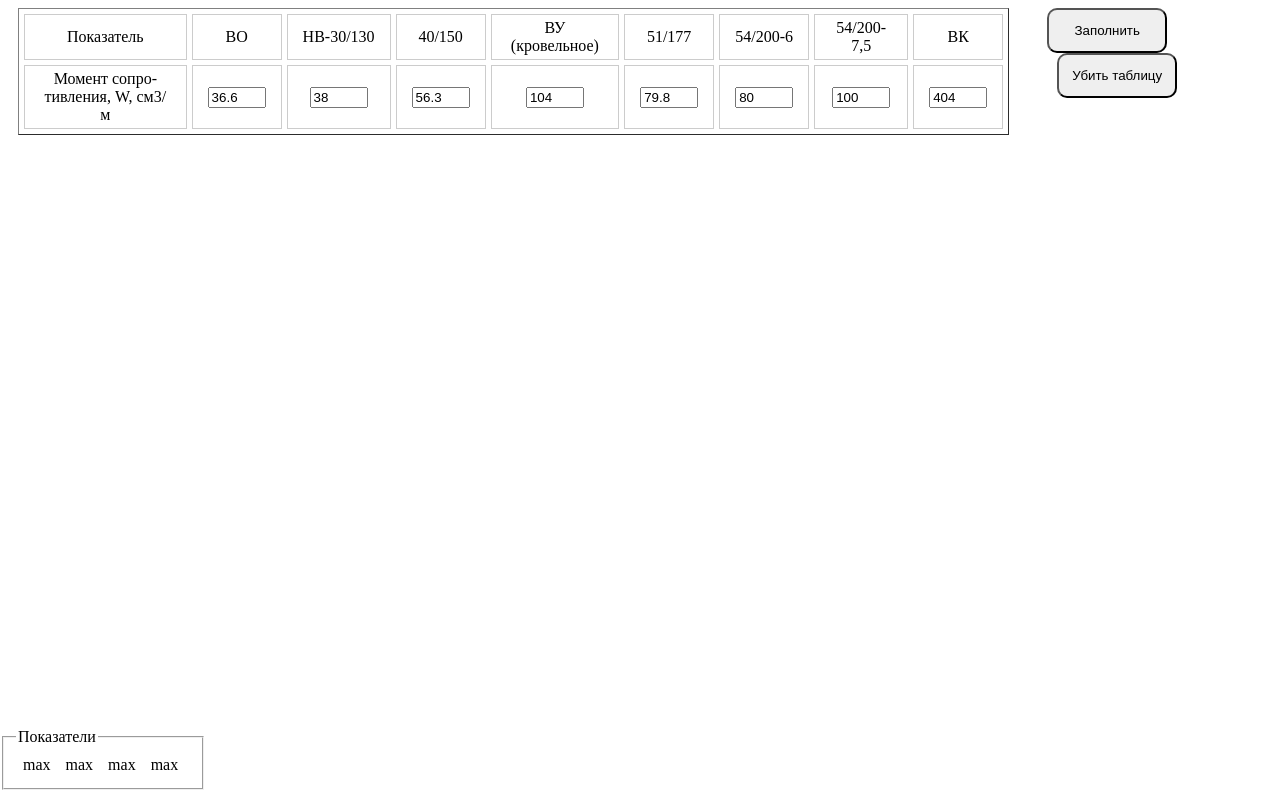
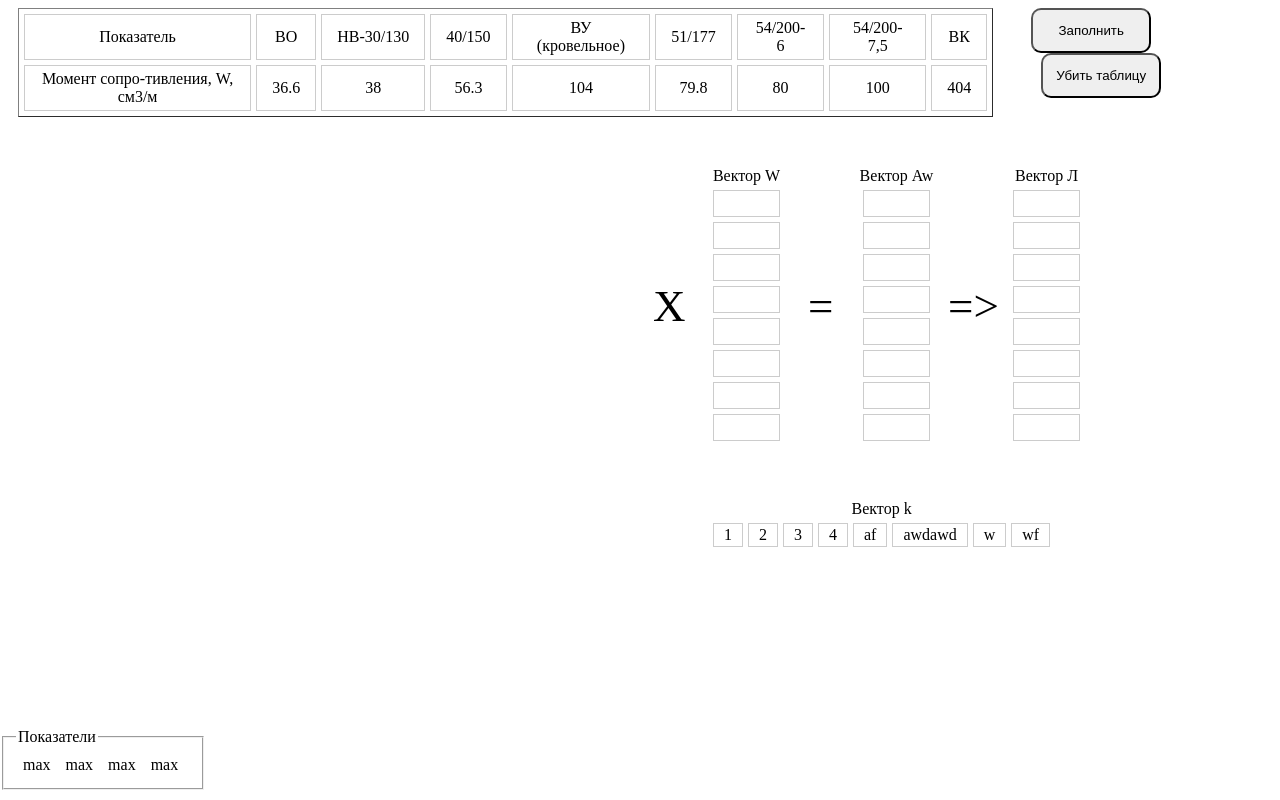
Before and after one commit to greatUzumaki/lab-3, a plain HTML site: page index.html in a window 1280 px wide. Drawn offline with Linux system fonts and the light colour scheme.

Commit message:
add new system

```diff
--- a/index.html
+++ b/index.html
@@ -4,7 +4,7 @@
     <meta charset="UTF-8" />
     <meta http-equiv="X-UA-Compatible" content="IE=edge" />
     <meta name="viewport" content="width=device-width, initial-scale=1.0" />
-    <title>Lab2</title>
+    <title>Lab3</title>
     <link rel="stylesheet" href="/style.css" />
   </head>
   <body>
@@ -24,19 +24,19 @@
           </tr>
           <tr>
             <td>Момент сопро-тивления, W, см3/м</td>
-            <td><input type="number" value="36.6" id="z1" /></td>
-            <td><input type="number" value="38" id="z2" /></td>
-            <td><input type="number" value="56.3" id="z3" /></td>
-            <td><input type="number" value="104" id="z4" /></td>
-            <td><input type="number" value="79.8" id="z5" /></td>
-            <td><input type="number" value="80" id="z6" /></td>
-            <td><input type="number" value="100" id="z7" /></td>
-            <td><input type="number" value="404" id="z8" /></td>
+            <td>36.6</td>
+            <td>38</td>
+            <td>56.3</td>
+            <td>104</td>
+            <td>79.8</td>
+            <td>80</td>
+            <td>100</td>
+            <td>404</td>
           </tr>
         </table>
       </div>
       <div class="select">
-        <button class="button" onclick="CreateTable()">Заполнить</button>
+        <button class="button" onclick="generateTable()">Заполнить</button>
         <button class="button" onclick="KillTable()" style="margin-left: 10px">
           Убить таблицу
         </button>
@@ -53,7 +53,120 @@
         </fieldset>
       </div>
     </div>
-    <div id="content" class="tableNew"></div>
+    <div id="content" class="tableNew tableStyle"></div>
+    <span class="X">X</span>
+    <div id="vectorWcontent" class="vectorW tableStyle">
+      <table class="forTr vectorTd">
+        <caption>
+          Вектор W
+        </caption>
+        <tr>
+          <td></td>
+        </tr>
+        <tr>
+          <td></td>
+        </tr>
+        <tr>
+          <td></td>
+        </tr>
+        <tr>
+          <td></td>
+        </tr>
+        <tr>
+          <td></td>
+        </tr>
+        <tr>
+          <td></td>
+        </tr>
+        <tr>
+          <td></td>
+        </tr>
+        <tr>
+          <td></td>
+        </tr>
+      </table>
+    </div>
+    <span class="equal">=</span>
+    <div id="vectorAwcontent" class="vectorAw tableStyle">
+      <table class="forTr vectorTd">
+        <caption>
+          Вектор Aw
+        </caption>
+        <tr>
+          <td></td>
+        </tr>
+        <tr>
+          <td></td>
+        </tr>
+        <tr>
+          <td></td>
+        </tr>
+        <tr>
+          <td></td>
+        </tr>
+        <tr>
+          <td></td>
+        </tr>
+        <tr>
+          <td></td>
+        </tr>
+        <tr>
+          <td></td>
+        </tr>
+        <tr>
+          <td></td>
+        </tr>
+      </table>
+    </div>
+    <span class="equalArrow">=></span>
+    <div id="vectorLcontent" class="vectorL tableStyle">
+      <table class="forTr vectorTd">
+        <caption>
+          Вектор Л
+        </caption>
+        <tr>
+          <td></td>
+        </tr>
+        <tr>
+          <td></td>
+        </tr>
+        <tr>
+          <td></td>
+        </tr>
+        <tr>
+          <td></td>
+        </tr>
+        <tr>
+          <td></td>
+        </tr>
+        <tr>
+          <td></td>
+        </tr>
+        <tr>
+          <td></td>
+        </tr>
+        <tr>
+          <td></td>
+        </tr>
+      </table>
+    </div>
+    <div id="vectorKcontent" class="vectorK tableStyle">
+      <table>
+        <caption>
+          Вектор k
+        </caption>
+        <tr>
+          <td>1</td>
+          <td>2</td>
+          <td>3</td>
+          <td>4</td>
+          <td>af</td>
+          <td>awdawd</td>
+          <td>w</td>
+          <td>wf</td>
+        </tr>
+      </table>
+    </div>
     <script src="script.js"></script>
   </body>
 </html>
--- a/script.js
+++ b/script.js
@@ -0,0 +1,42 @@
+let Arr = [[]];
+
+const generateTable = () => {
+  for (let i = 0; i < 8; i++) {
+    Arr[i] = [];
+    for (let j = 0; j < 8; j++) {
+      if (i == j) Arr[i][j] = 1;
+      else Arr[i][j] = 0;
+    }
+  }
+
+  createTable(Arr);
+};
+
+const createTable = (arr) => {
+  let html = '<table border="1">';
+
+  html += '<tr><td></td>';
+  for (let i = 0; i < 8; i++) {
+    html += `<td class="tableElem">x${i + 1}</td>`;
+  }
+  html += '</tr>';
+
+  for (let i = 0; i < 8; i++) {
+    html += `<tr><td class="tableElem">x${i + 1}</td>`;
+    for (let j = 0; j < 8; j++) {
+      if (i == j)
+        html += `<td><input type="number" value="${arr[i][j]}" readonly/></td>`;
+      else
+        html += `<td><input type="number" onchange="autoFill(${i}, ${j}, this.value)" value="${arr[i][j]}"/></td>`;
+    }
+    html += '</tr>';
+  }
+
+  html += '</table>';
+
+  document.getElementById('content').innerHTML = html;
+};
+
+const autoFill = (i, j, e) => {
+
+};
--- a/style.css
+++ b/style.css
@@ -38,23 +38,12 @@
   display: block;
   text-align: center;
   position: fixed;
-  margin-top: 10px;
-  margin-left: 10px;
-  top: 200px;
+  margin-left: 55px;
+  top: 155px;
 }
 
 .tableNew input {
-  width: 50px;
-}
-
-.tableNew table {
-  border-spacing: 5px 5px;
-}
-
-.tableNew td,
-th {
-  padding: 4px 15px;
-  border: 1px solid #ccc;
+  width: 30px;
 }
 
 .table table {
@@ -89,15 +78,100 @@ th {
 }
 
 .table input {
-  width: 50px;
+  width: 20px;
 }
 
 ul {
   margin: 0;
   padding: 4px;
 }
+
 ul li {
   display: inline;
   margin-right: 5px;
   padding: 3px;
 }
+
+.tableStyle table {
+  border-spacing: 5px 5px;
+}
+
+.tableStyle td,
+th {
+  padding: 2px 10px;
+  border: 1px solid #ccc;
+}
+
+.vectorW {
+  display: block;
+  text-align: center;
+  position: fixed;
+  margin-top: 17px;
+  margin-left: 700px;
+  top: 150px;
+}
+
+.vectorAw {
+  display: block;
+  text-align: center;
+  position: fixed;
+  margin-top: 17px;
+  margin-left: 850px;
+  top: 150px;
+}
+.vectorL {
+  display: block;
+  text-align: center;
+  position: fixed;
+  margin-top: 17px;
+  margin-left: 1000px;
+  top: 150px;
+}
+.vectorK {
+  display: block;
+  text-align: center;
+  position: fixed;
+  margin-top: 350px;
+  margin-left: 700px;
+  top: 150px;
+}
+
+.X {
+  display: block;
+  position: fixed;
+  margin-top: 130px;
+  margin-left: 645px;
+  top: 150px;
+  font-size: 45px;
+}
+
+.equal {
+  display: block;
+  position: fixed;
+  margin-top: 130px;
+  margin-left: 800px;
+  top: 150px;
+  font-size: 45px;
+}
+
+.equalArrow {
+  display: block;
+  position: fixed;
+  margin-top: 130px;
+  margin-left: 940px;
+  top: 150px;
+  font-size: 45px;
+}
+
+.tableElem {
+  background-color: cornflowerblue;
+  font-weight: 600;
+}
+
+.forTr tr {
+  height: 27px;
+}
+
+.vectorTd td {
+  width: 45px;
+}
```
